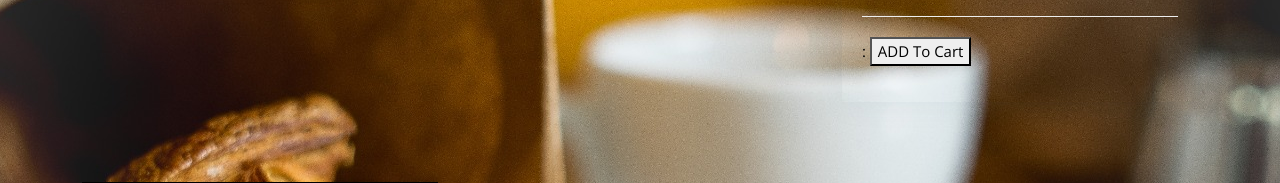
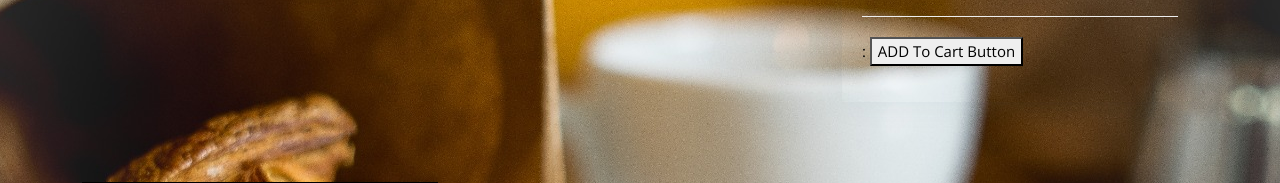
Before and after one commit to Paula-Tarek27/ProjectSQ, a PHP site: page /portfolio-details.php?show=1 in a window 1280 px wide. Shown: the part 154-337 px from the top of the page. Run offline with PHP 8.4, Linux system fonts and the light colour scheme; data that the repository does not hold is empty; some libraries are stand-ins or nearby versions.

Commit message:
submitted final
commit last edit

```diff
--- a/portfolio-details.php
+++ b/portfolio-details.php
@@ -74,7 +74,7 @@ $rows1 = mysqli_fetch_assoc($a);
             <div class="portfolio-info">
               <h3><?= $rows['item_desc'] ?></h3>
               <ul>
-                <li><strong><?= $rows['item_name'] ?></strong> : <?= $rows['item_price'] ?> <a href="AddToCart.php"><button>ADD To Cart</button></a></li>
+                <li><strong><?= $rows['item_name'] ?></strong> : <?= $rows['item_price'] ?> <a href="AddToCart.php"><button>ADD To Cart Button</button></a></li>
               </ul>
             </div>
             <div class="portfolio-description">
```
